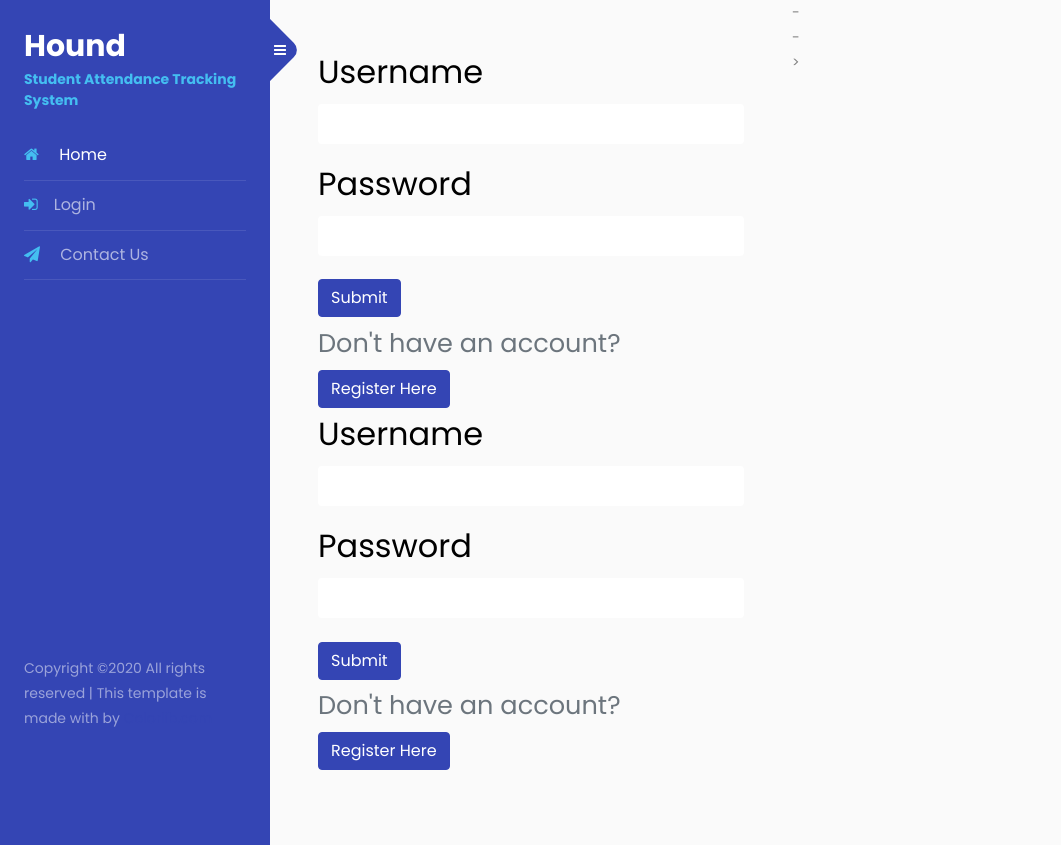
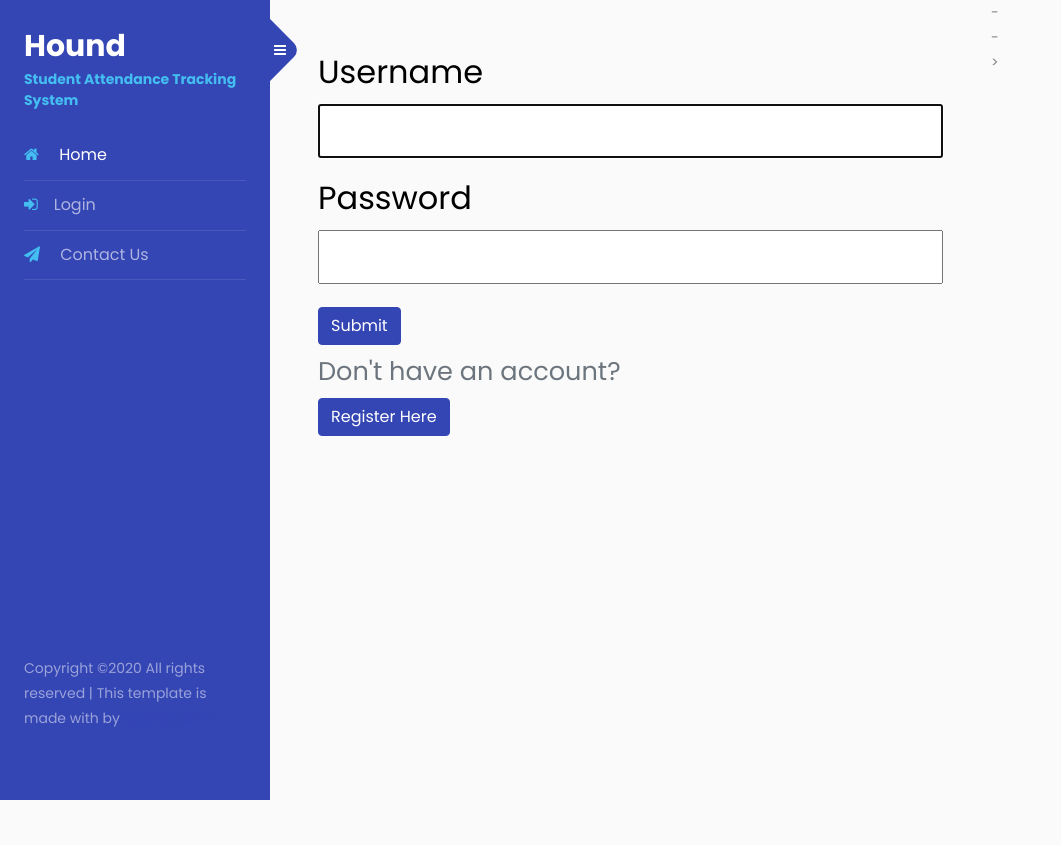
Before and after one commit to claudynetrixie/CoE134SATS, a Django app: page /login in a window 1280 px wide. Shown: the whole page, without its empty margins (0-1061 px from the left). After the commit the page ends 800 px from the top, so only its background shows below. Run offline with Django 3.2, Linux system fonts and the light colour scheme; some libraries are stand-ins or nearby versions.

Commit message:
integrated new templates to all page except calendar + fixed log in form

```diff
--- a/mysite/mysite/main/templates/main/calendar.html
+++ b/mysite/mysite/main/templates/main/calendar.html
@@ -3,7 +3,7 @@
 Calendar
 {% endblock %}
 
-{% block content %}
+{% block main %}
 <div class="clearfix">
 	<a class="btn btn-info left" href="{% url 'main:calendar' %}?{{ prev_month }}"> Previous Month </a>
 	<a class="btn btn-info right" href="{% url 'main:calendar' %}?{{ next_month }}"> Next Month </a>
--- a/mysite/mysite/main/templates/main/login.html
+++ b/mysite/mysite/main/templates/main/login.html
@@ -3,15 +3,18 @@
 {% block main %}
 <form method="POST">
     {% csrf_token %}
+<!--     {{form.as_p}}-->
+<!--    <button style="background-color:#F4EB16; color:blue" class="btn btn-outline-info" type="submit">Login</button>-->
     <div class="form-group">
-      <label for="exampleInputEmail1">Username</label>
-      <input type="text" class="form-control" id="id_username" aria-describedby="emailHelp">
+      <label for="id_username">Username</label>
+      <input type="text" name = "username" autofocus required id="id_username" aria-describedby="emailHelp">
 
     </div>
     <div class="form-group">
-      <label for="exampleInputPassword1">Password</label>
-      <input type="password" class="form-control" id="id_password">
+      <label for="id_password">Password</label>
+      <input type="password" name = "password" required id="id_password">
     </div>
+
     <button type="submit" class="btn btn-primary">Submit</button>
     <small id="emailHelp" class="form-text text-muted">Don't have an account?</small>
     <a class="btn btn-primary" href="/" role="button">Register Here</a>
@@ -20,20 +23,20 @@
     <div class="container">
         <form method="POST">
         {% csrf_token %}
-<!--        {{form.as_p}}-->
-<!--            <button style="background-color:#F4EB16; color:blue" class="btn btn-outline-info" type="submit">Login</button>-->
-            <div class="form-group">
-              <label for="exampleInputEmail1">Username</label>
-              <input type="text" class="form-control" id="id_username" aria-describedby="emailHelp">
-            </div>
-            <div class="form-group">
-              <label for="exampleInputPassword1">Password</label>
-              <input type="password" class="form-control" id="id_password">
-            </div>
-            <button type="submit" class="btn btn-primary">Submit</button>
-            <small id="emailHelp" class="form-text text-muted">Don't have an account?</small>
-            <a class="btn btn-primary" href="/" role="button">Register Here</a>
-        </form>
+        {{form.as_p}}
+            <button style="background-color:#F4EB16; color:blue" class="btn btn-outline-info" type="submit">Login</button>
+<!--            <div class="form-group">-->
+<!--              <label for="exampleInputEmail1">Username</label>-->
+<!--              <input type="text" class="form-control" id="id_username" aria-describedby="emailHelp">-->
+<!--            </div>-->
+<!--            <div class="form-group">-->
+<!--              <label for="exampleInputPassword1">Password</label>-->
+<!--              <input type="password" class="form-control" id="id_password">-->
+<!--            </div>-->
+<!--            <button type="submit" class="btn btn-primary">Submit</button>-->
+<!--            <small id="emailHelp" class="form-text text-muted">Don't have an account?</small>-->
+<!--            <a class="btn btn-primary" href="/" role="button">Register Here</a>-->
+<!--        </form>-->
 <!--        Don't have an account? <a href="/register" target="blank"><strong>register here</strong></a>!-->
     </div>
 -->
--- a/mysite/mysite/main/templates/main/signup_form.html
+++ b/mysite/mysite/main/templates/main/signup_form.html
@@ -1,6 +1,6 @@
 {% extends 'templates/main/header.html' %}
 
-{% block content %}
+{% block main %}
   <div class="row">
     <div class="col-md-8 col-sm-10 col-12">
       <h2>Sign up as a {{ user_type }}</h2>
--- a/mysite/mysite/main/views.py
+++ b/mysite/mysite/main/views.py
@@ -228,7 +228,9 @@ def login_request(request):
         form = AuthenticationForm(request=request, data=request.POST)
         print(form)
         if form.is_valid():
+            print("valid")
             username = form.cleaned_data.get('username')
+            print(username)
             password = form.cleaned_data.get('password')
             user = authenticate(username=username, password=password)
             if user is not None:
```
Also changed, not shown: mysite/mysite/db.sqlite3.
